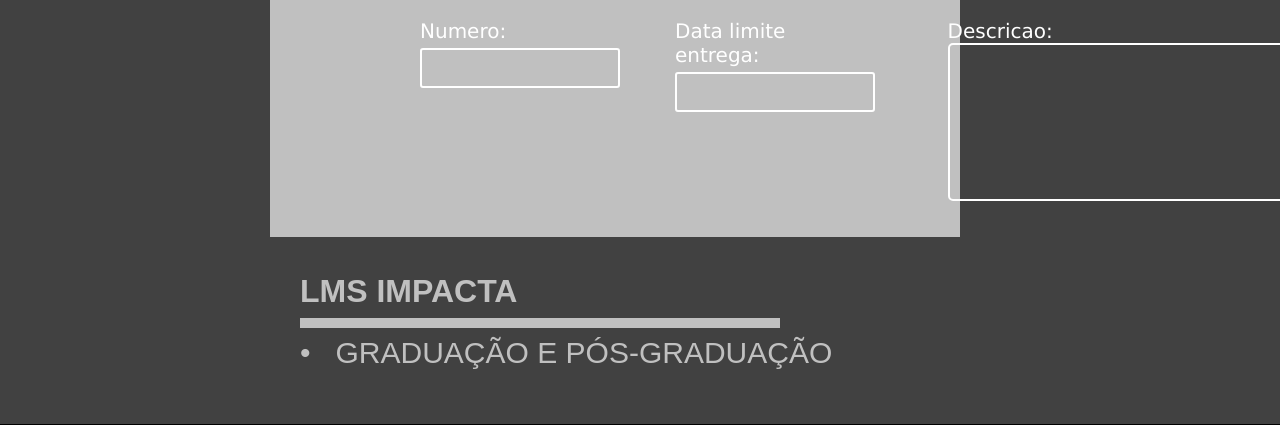
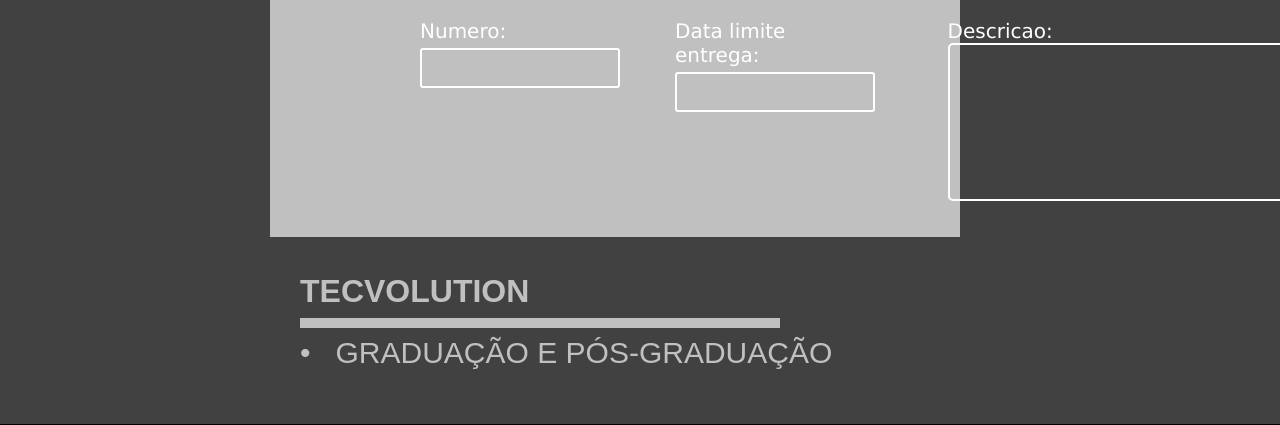
Before and after one commit to LimaHenrique/SiteFaculdadev3, a Django app: template app/templates/index.html in a window 1280 px wide; the page is wider, and only the part inside the window is pictured. Shown: the part 210-635 px from the top of that part. Run offline with Django 3.2, Linux system fonts and the light colour scheme; the template is opened without the code that fills it: values that come from a table or form of the project are taken from there, others are empty; parts of the project's set-up code (start-up, migrations or seed data) failed here and were passed over.

Commit message:
Update index.html

```diff
--- a/app/templates/index.html
+++ b/app/templates/index.html
@@ -2,7 +2,7 @@
 {% block conteudo %}
 {%load static%}
 <div id="index"><br/><br/>
-    <h1>LMS IMPACTA</h1><hr/>
+    <h1>TECVOLUTION</h1><hr/>
     <a href="#" style="margin: 0 300px">• &nbsp; GRADUAÇÃO E PÓS-GRADUAÇÃO</a></h1><br/>
     <br/><br/><br/>
 </div>
```
